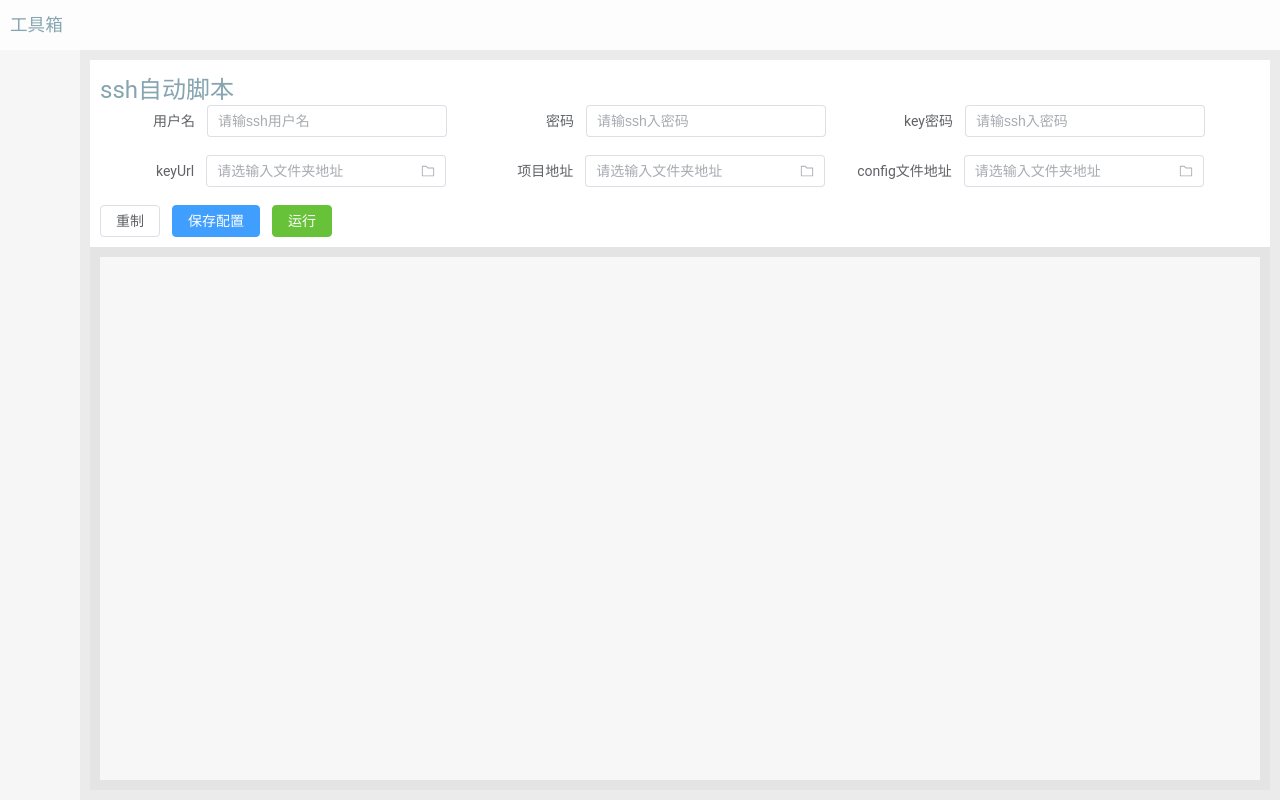
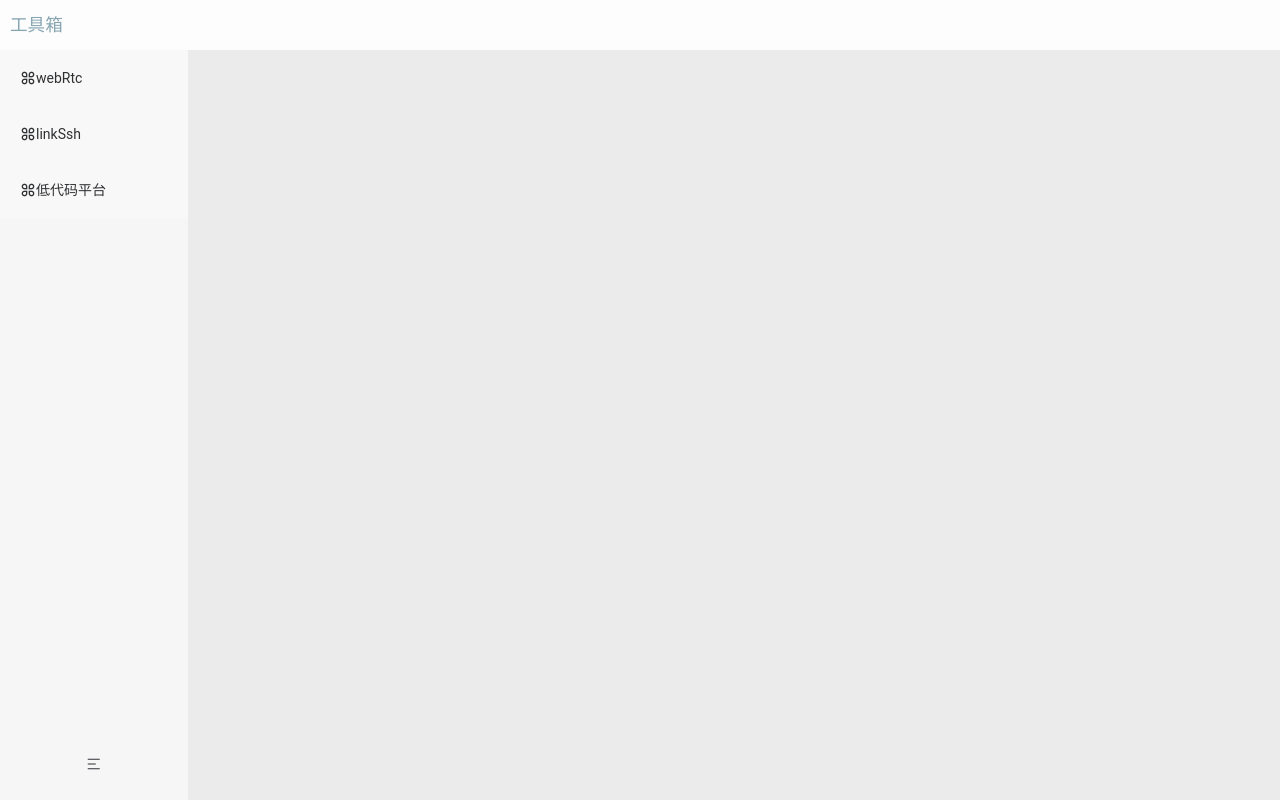
Before and after one commit to pq-code/magicPocket, a Vue app: page /dashboard in a window 1280 px wide. Before the commit this address led to /dashboard/ssh. Built offline with nearby package versions, Linux system fonts and the light colour scheme; what @highlightjs/vue-plugin would draw is missing.

Commit message:
✨ feat: 导航页面提交

```diff
--- a/src/renderer/index.html
+++ b/src/renderer/index.html
@@ -9,8 +9,9 @@
       content="default-src 'self';
       script-src 'self' ;
       style-src 'self' 'unsafe-inline';
-      img-src 'self' data: https://fuss10.elemecdn.com;
-      connect-src 'self' data: ws://localhost:3000/"
+      connect-src 'self' data: ws://localhost:3000/
+      img-src 'self' data: https://fuss10.elemecdn.com https://cube.elemecdn.com;
+      "
     />
   </head>
 
--- a/src/renderer/src/router/index.ts
+++ b/src/renderer/src/router/index.ts
@@ -3,6 +3,12 @@ import systemSettings from './branch/systemSettings'
 import ssh from './branch/ssh'
 
 import draggingDragging from './branch/draggingDragging'
+
+export const routerMap = [
+  ...systemSettings,
+  ...ssh,
+  ...draggingDragging
+]
 const router = {
   history: createWebHistory(import.meta.env.BASE_URL),
   routes: [
@@ -14,14 +20,10 @@ const router = {
     {
       path: "/dashboard",
       name: "dashboard",
-      redirect: "/dashboard/ssh",
+      // redirect: "/draggingDragging",
       component: () =>
         import(/* webpackChunkName: "about" */ "@renderer/views/dashboard/dashboard.vue"),
-      children: [
-        ...systemSettings,
-        ...ssh,
-        ...draggingDragging
-      ],
+      children: routerMap,
       meta: { hidden: false, title: "首页" },
     },
     {
--- a/src/renderer/src/views/dashboard/components/dashboardMain/dashboardMain.vue
+++ b/src/renderer/src/views/dashboard/components/dashboardMain/dashboardMain.vue
@@ -10,11 +10,12 @@ let onWindowResize = () => {
   return (lengthWidth.value = window.innerWidth >= 1000)
 }
 window.addEventListener('resize', onWindowResize)
+
 </script>
 
 <template>
-  <div class="dashboard-main-center-left" :style="{ maxWidth: defaultSwitch ?'80px' :  lengthWidth ? '220px' : '80px' }">
-    <dashboardSide></dashboardSide>
+  <div class="dashboard-main-center-left" :style="{ maxWidth: lengthWidth ? '220px' : '65px' }">
+    <dashboardSide v-model="lengthWidth"></dashboardSide>
   </div>
 
   <!-- 子系统容器 -->
--- a/src/renderer/src/views/dashboard/components/dashboardSide/dashboardSide.vue
+++ b/src/renderer/src/views/dashboard/components/dashboardSide/dashboardSide.vue
@@ -1,12 +1,61 @@
-<script setup lang="ts"></script>
+<script setup lang="ts">
+import { routerMap } from '@renderer/router/index'
+
+const emits = defineEmits(["update:modelValue"]);
+const props = defineProps({
+    modelValue: {
+        type: Boolean,
+        default() {
+            return true;
+        },
+    },
+});
+
+console.log(routerMap)
+</script>
 <template>
-  <div class="dashboardSide-center"></div>
+  <div class="dashboardSide-center">
+    <div class="ashboardSide-center-main">
+      <el-menu
+        default-active="2"
+        class="el-menu-vertical-demo"
+        :collapse="!modelValue"
+        @open="handleOpen"
+        @close="handleClose"
+        :collapse-transition="false"
+        router
+        :show-timeout="0"
+        :hide-timeout="0"
+      >
+        <el-menu-item v-for="(item, index) in routerMap" :key="item.name" :index="item.path">
+           <i class="iconfont icon-yingyongruanjian"></i>
+          <template #title>{{ item.meta.title }}</template>
+        </el-menu-item>
+      </el-menu>
+    </div>
+    <el-button text='primary'>
+      <i className='iconfont icon-caidan2' @click="()=>{emits('update:modelValue',!props.modelValue)}"></i>
+    </el-button>
+  </div>
 </template>
 
 <style scoped lang="less">
 .dashboardSide-center {
-  height: 100%;
+  height: calc(100% - 20px);
+  padding-bottom: 20px;
   width: 100%;
-  background-color: #f6f6f6
+  background-color: #f6f6f6;
+  display: flex;
+  justify-content: space-between;
+  align-items: center;
+  flex-direction: column;
+  .ashboardSide-center-main {
+    height: 100%;
+    width: 100%;
+    .el-menu {
+      background-color: #f8f8f8;
+      border-right: none
+    }
+  }
 }
 </style>
```
